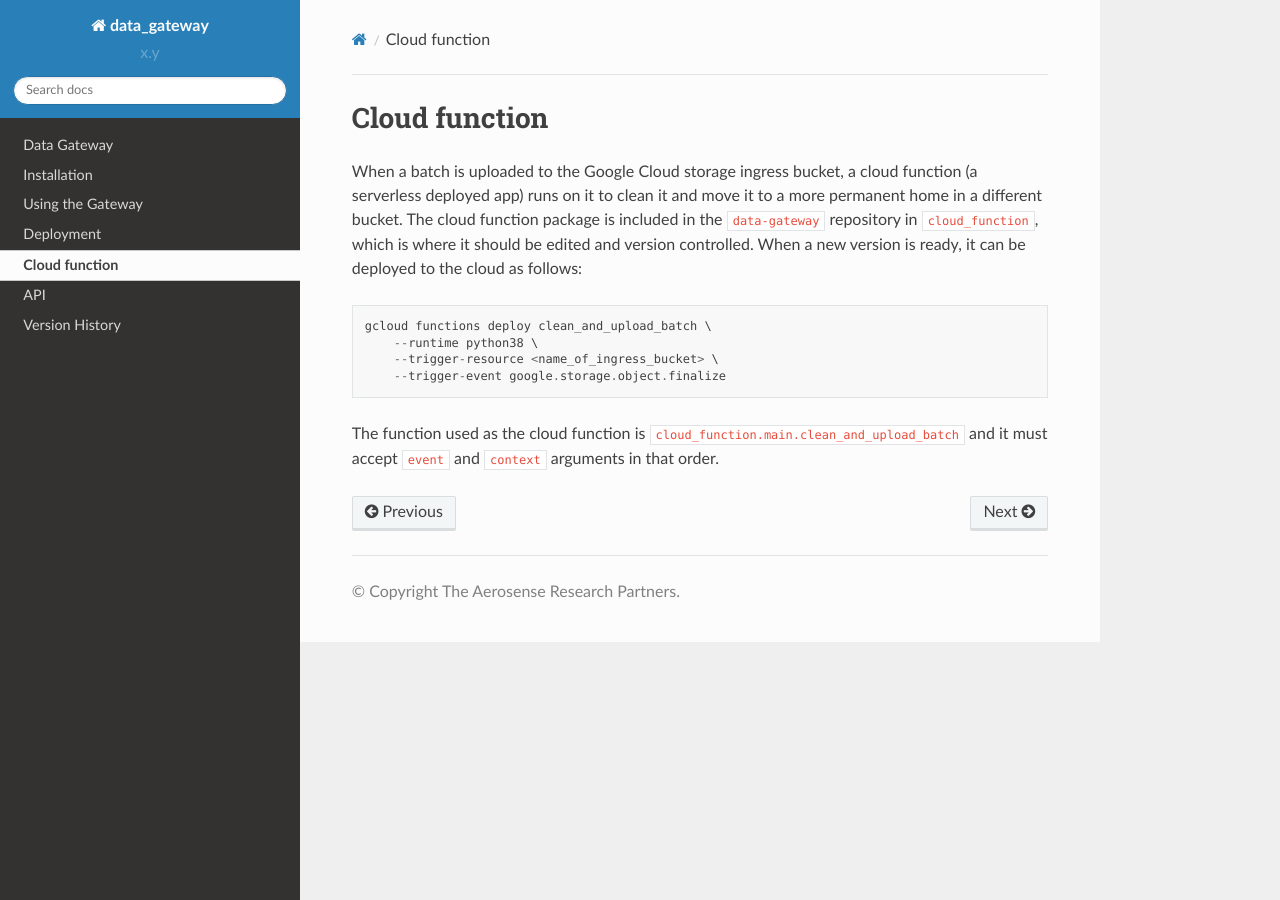
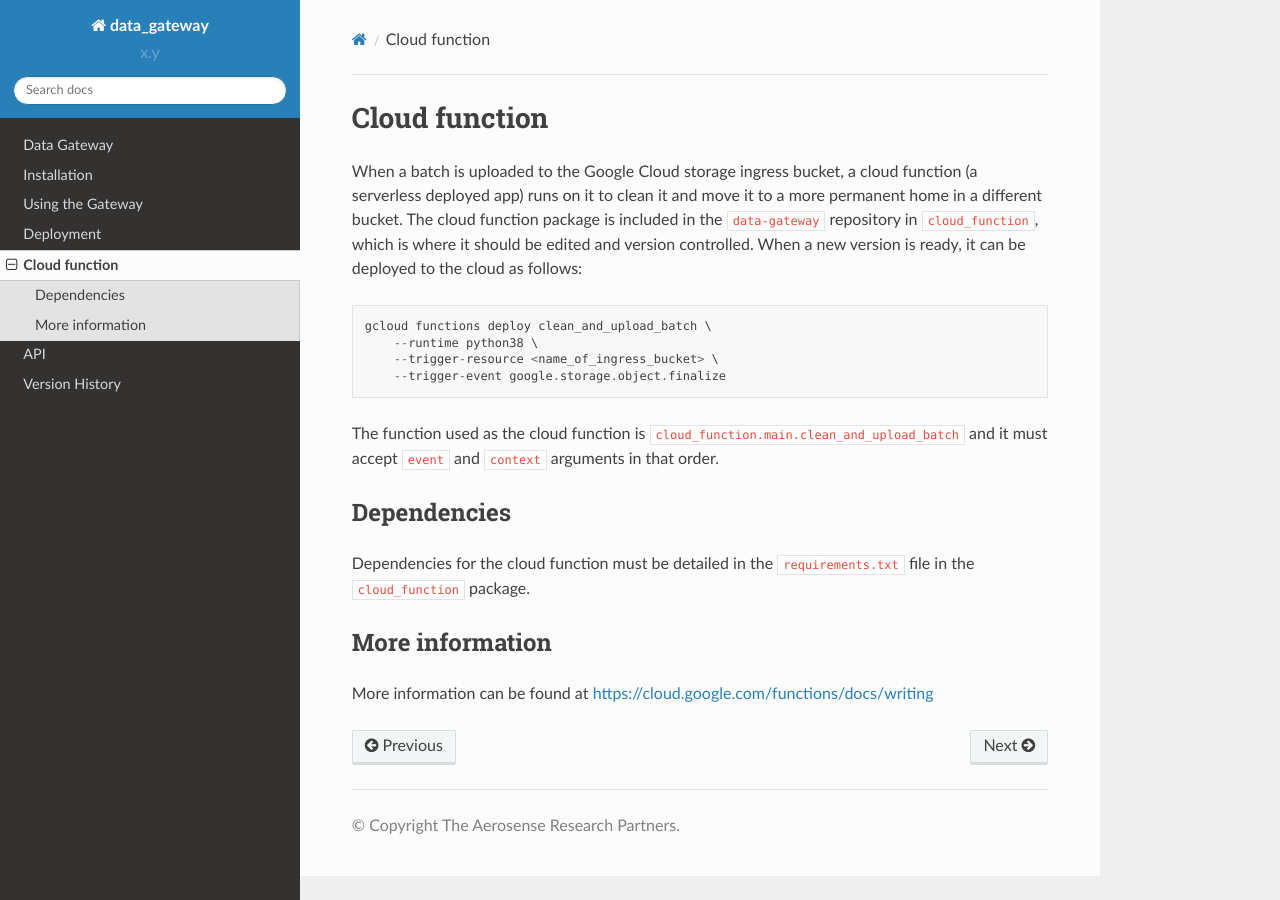
Before and after one commit to aerosense-ai/data-gateway, a Sphinx documentation site: the page built from docs/source/cloud_function.rst, in a window 1280 px wide. Built offline with Sphinx 7.4.7 and the Read the Docs theme 2.0.0, drawn with Linux system fonts in a browser that asks for light colours.

Commit message:
DOC: Add more information to cloud functions docs

```diff
--- a/docs/source/cloud_function.rst
+++ b/docs/source/cloud_function.rst
@@ -18,3 +18,13 @@ a new version is ready, it can be deployed to the cloud as follows:
 
 The function used as the cloud function is ``cloud_function.main.clean_and_upload_batch`` and it must accept ``event``
 and ``context`` arguments in that order.
+
+
+Dependencies
+============
+Dependencies for the cloud function must be detailed in the ``requirements.txt`` file in the ``cloud_function`` package.
+
+
+More information
+================
+More information can be found at https://cloud.google.com/functions/docs/writing
```
